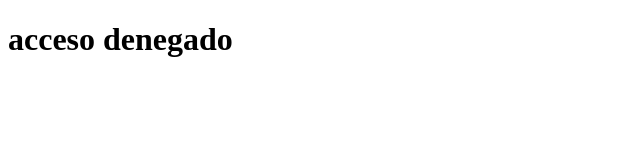
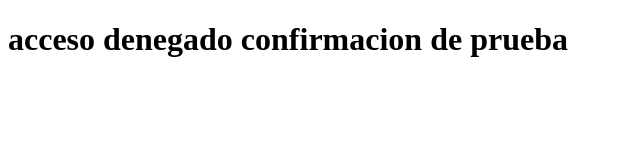
Before and after one commit to luis070/node-restserver, a website: page public/index.html in a window 1280 px wide. Shown: the whole page, without its empty margins (0-640 px from the left). Drawn offline with Linux system fonts and the light colour scheme.

Commit message:
prueba despues de version

```diff
--- a/public/index.html
+++ b/public/index.html
@@ -6,6 +6,6 @@
     <title>acceso denegado</title>
 </head>
 <body>
-    <h1>acceso denegado</h1>
+    <h1>acceso denegado confirmacion de prueba</h1>
 </body>
 </html>
```
